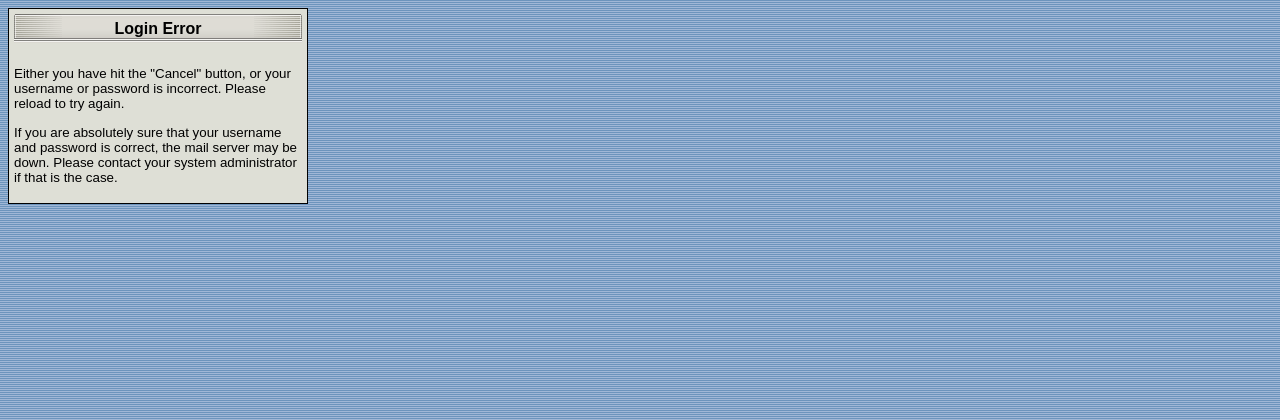
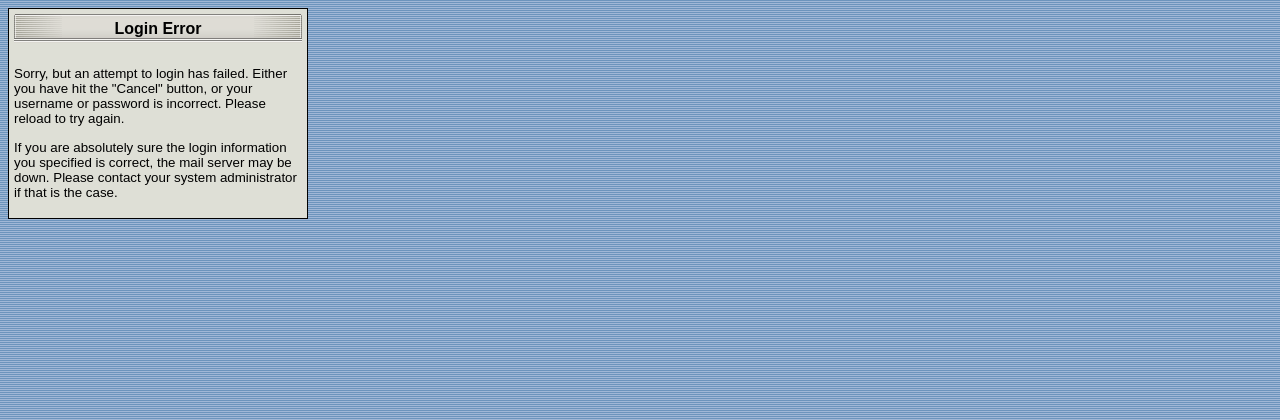
Before and after one commit to rfinnie/historical-kmmail, a PHP site: page /login_error.php in a window 1280 px wide. Shown: the top 420 px of the page. Run offline with PHP 8.4, Linux system fonts and the light colour scheme; data that the repository does not hold is empty.

Commit message:
Added error reporting message to failed login screen

```diff
--- a/kmmail/include/auth.inc
+++ b/kmmail/include/auth.inc
@@ -21,6 +21,7 @@ function check_imap_auth($folder) {
     if($imap->connect($folder)) {
       return array($imap, $PHP_AUTH_USER);
     } else {
+      $last_error = $imap->last_error();
       $title = $config['title'];
       header("WWW-Authenticate: Basic realm=\"$title\"");
       header("HTTP/1.0 401 Unauthorized");
--- a/kmmail/include/imap.inc
+++ b/kmmail/include/imap.inc
@@ -1,5 +1,5 @@
 <?
-// @(#) $Id: imap.inc,v 1.17 2001/05/09 00:03:27 ryan Exp $
+// @(#) $Id: imap.inc,v 1.18 2001/08/24 04:30:59 ryanf Exp $
 
 include_once('include/settings.inc');
 
@@ -45,6 +45,10 @@ class km_imap {
       }
     }
     return $array;
+  }
+
+  function last_error() {
+    return imap_last_error();
   }
 
   function check_login(&$error) {
--- a/kmmail/login_error.php
+++ b/kmmail/login_error.php
@@ -1,5 +1,5 @@
 <?
-// @(#) $Id: login_error.php,v 1.1 2001/09/06 23:12:04 ryanf Exp $
+// @(#) $Id: login_error.php,v 1.2 2001/09/06 23:26:21 ryanf Exp $
 include_once('include/settings.inc');
 ?>
 <!DOCTYPE html PUBLIC "-//W3C//DTD XHTML 1.0 Strict//EN" "http://www.w3.org/TR/xhtml1/DTD/xhtml1-strict.dtd">
@@ -28,8 +28,15 @@ include_once('include/settings.inc');
         </tr>
         <tr>
           <td class="normal">
-            <p>Either you have hit the "Cancel" button, or your username or password is incorrect.  Please reload to try again.</p>
-            <p>If you are absolutely sure that your username and password is correct, the mail server may be down.  Please contact your system administrator if that is the case.</p>
+            <p>Sorry, but an attempt to login has failed.  Either you have hit the "Cancel" button, or your username or password is incorrect.  Please reload to try again.</p>
+<?
+if($last_error) {
+  ?>
+            <p>The error received from the mail server was: <i><? echo $last_error; ?></i></p>
+  <?
+}
+?>
+            <p>If you are absolutely sure the login information you specified is correct, the mail server may be down.  Please contact your system administrator if that is the case.</p>
           </td>
         </tr>
       </table>
```
